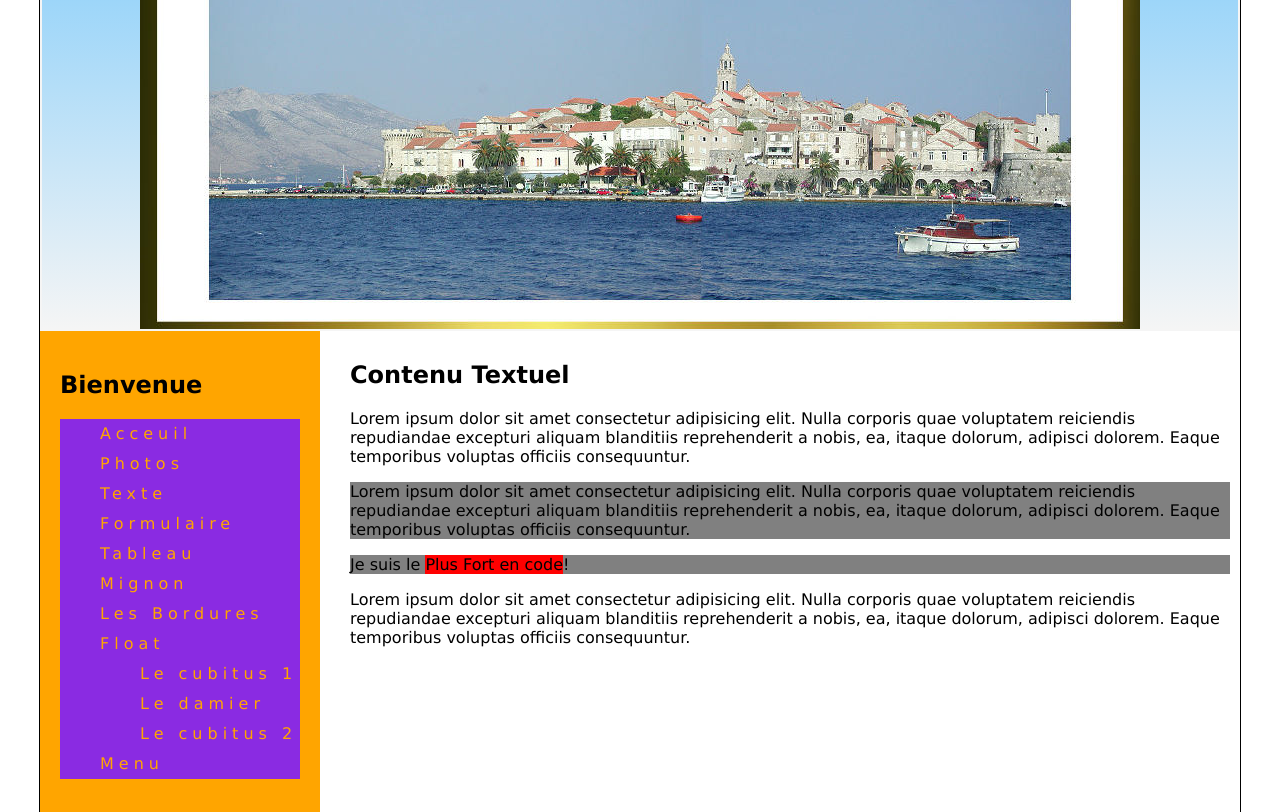
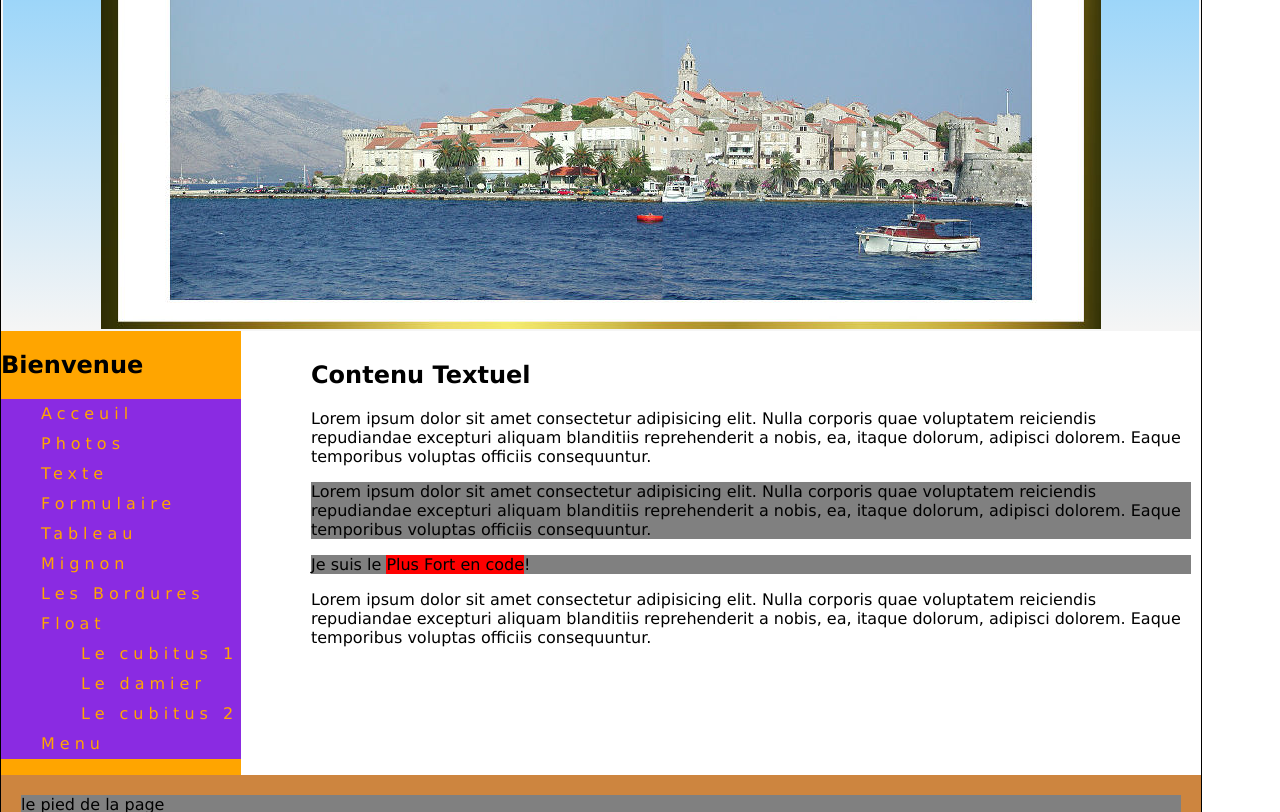
Before and after one commit to moh3424/miniSITEe, a plain HTML site: page index.html in a window 1280 px wide. Shown: the part 104-916 px from the top of the page. Drawn offline with Linux system fonts and the light colour scheme.

Commit message:
commit04
exercice zoning

```diff
--- a/css/style.css
+++ b/css/style.css
@@ -38,7 +38,7 @@ header{
 aside{
     width: 240px; /*largeur de l'élément*/
     float: left;
-    padding: 20px;
+    /* padding: 20px; */
 }
 /* le contenu principale */
 #main{
@@ -59,8 +59,6 @@ footer{
     width: 1200px;
     border: 1px solid black;
     margin-top: 20px;
-    margin-left:auto;
-    margin-right: auto;
 }
 a{
     text-decoration: none;
```
